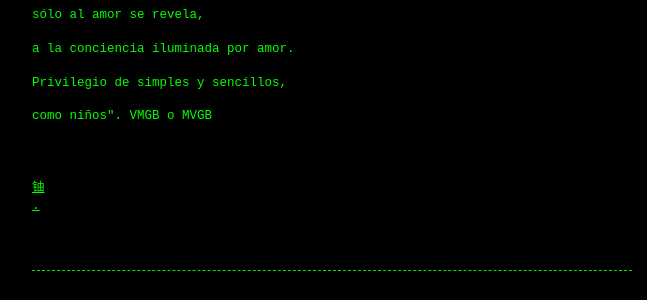
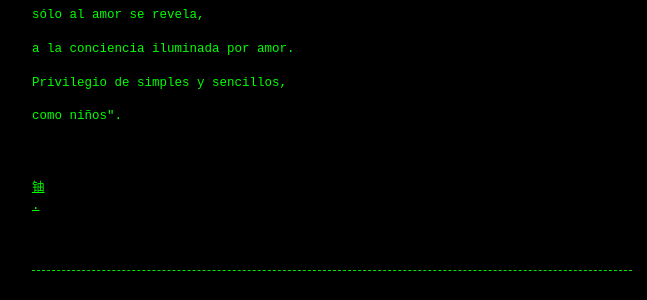
Before and after one commit to Guerrillaradio/the_experience_becomes_the_object, a Jekyll site: the page built from index.md, in a window 1280 px wide. Shown: the part 433-733 px from the top of the page, without its empty margins (308-955 px from the left). Built offline with Jekyll 4.4.1, drawn with Linux system fonts in a browser that asks for light colours; our own code applies the rules of GitHub Pages for plain Markdown files.

Commit message:
Update index.md

```diff
--- a/index.md
+++ b/index.md
@@ -13,7 +13,7 @@
 <p>sólo al amor se revela,
 <p>a la conciencia iluminada por amor.
 <p>Privilegio de simples y sencillos,
-<p>como niños". VMGB o MVGB
+<p>como niños".
 
 
 <a href="https://www.youtube.com/watch?v=HEwtPwkeXjw&start_radio=1&t=86s"><div><font color="#00ff00">铀</font></div><div></div><div><font color="#00ff00"> </font><font color="#00ff00"> </font></div>
```
